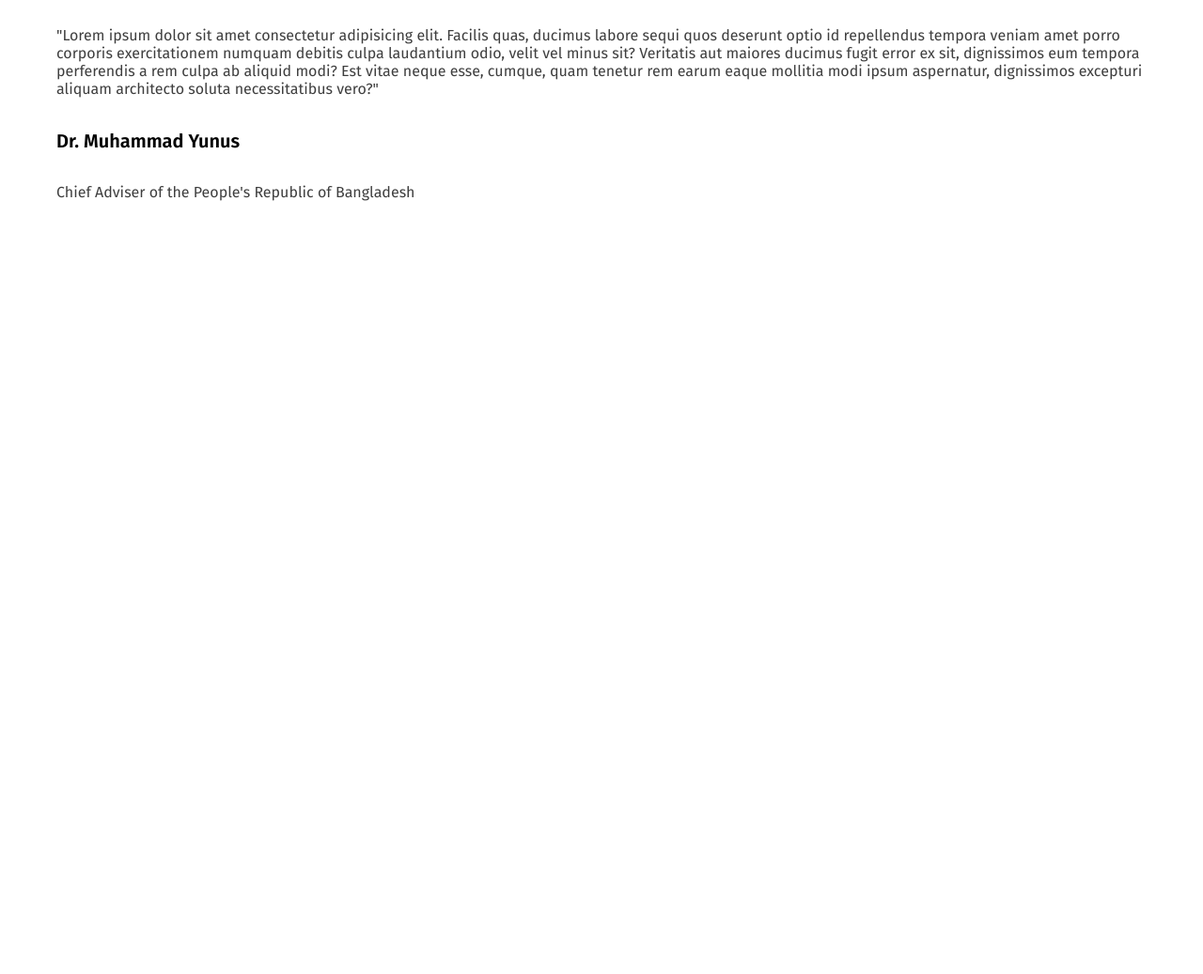
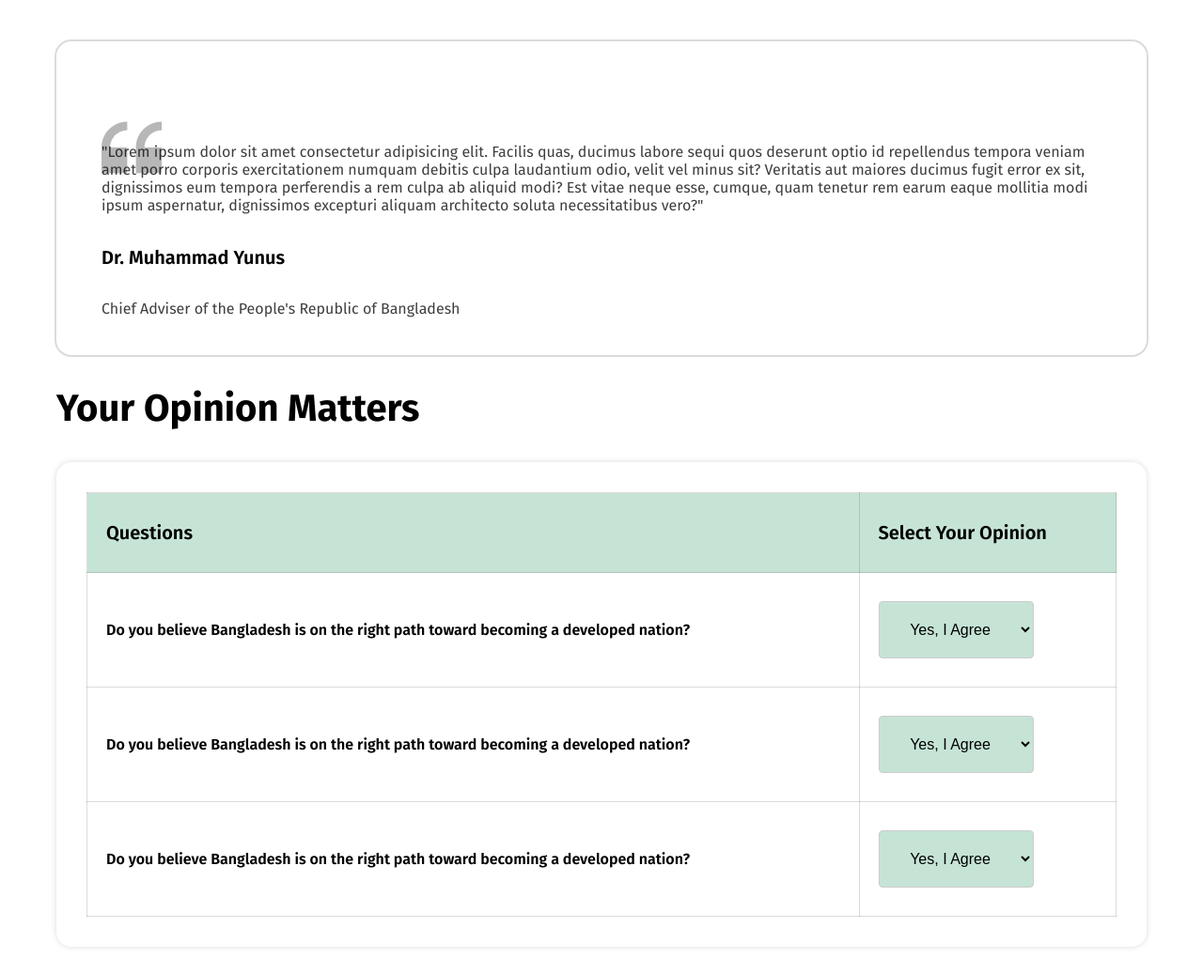
Before and after one commit to abdullah0153757/Assignment-1-practice, a plain HTML site: page Assignment-1-practice/index.html in a window 1280 px wide. Shown: the part 1760-2797 px from the top of the page at 94% size. Before the commit the page ends 2034 px from the top, so only its background shows below. Drawn offline with Linux system fonts and the light colour scheme.

Commit message:
added opinion part done

```diff
--- a/Assignment-1-practice/index.html
+++ b/Assignment-1-practice/index.html
@@ -131,13 +131,60 @@
                     </div>
                 </div>
              </div>
-
+                <!-- vision footer -->
              <div class="vision-footer">
                 <span><img id="quote-icon" src="assets/quote-bg.png" alt=""></span>
                 <p>"Lorem ipsum dolor sit amet consectetur adipisicing elit. Facilis quas, ducimus labore sequi quos deserunt optio id repellendus tempora veniam amet porro corporis exercitationem numquam debitis culpa laudantium odio, velit vel minus sit? Veritatis aut maiores ducimus fugit error ex sit, dignissimos eum tempora perferendis a rem culpa ab aliquid modi? Est vitae neque esse, cumque, quam tenetur rem earum eaque mollitia modi ipsum aspernatur, dignissimos excepturi aliquam architecto soluta necessitatibus vero?"</p>
                 <h5>Dr. Muhammad Yunus</h5>
                 <p>Chief Adviser of the People's Republic of Bangladesh</p>
             </div>
+        </section>
+
+        <!-- opinion styles -->
+
+        <section class="option-section">
+            <h2>Your Opinion Matters</h2>
+            <div class="opinion-container">
+
+                <table>
+                    <tr>
+                        <th>Questions</th>
+                        <th>Select Your Opinion</th>
+                    </tr>
+                    <tr>
+                        <td>Do you believe Bangladesh is on the right path toward becoming a developed nation?</td>
+                        <td>
+                            <select>
+                                <option value="">Yes, I Agree</option>
+                                <option value="">No, I Disagree</option>
+                                <option value="">Neutral</option>
+                            </select>
+                        </td>
+                    </tr>
+                    <tr>
+                        <td>Do you believe Bangladesh is on the right path toward becoming a developed nation?</td>
+                        <td>
+                            <select>
+                                <option value="">Yes, I Agree</option>
+                                <option value="">No, I Disagree</option>
+                                <option value="">Neutral</option>
+                            </select>
+                        </td>
+                    </tr>
+                    <tr>
+                        <td>Do you believe Bangladesh is on the right path toward becoming a developed nation?</td>
+                        <td>
+                            <select>
+                                <option value="">Yes, I Agree</option>
+                                <option value="">No, I Disagree</option>
+                                <option value="">Neutral</option>
+                            </select>
+                        </td>
+                    </tr>
+                </table>
+
+            </div>
+
         </section>
 
     </main>
--- a/Assignment-1-practice/styles/style.css
+++ b/Assignment-1-practice/styles/style.css
@@ -174,6 +174,12 @@
 }
 
 /* vision footer */
+.vision-footer{
+    border-radius: 16px;
+    padding: 24px 48px;
+    box-shadow: 0px 0px 0px 2px rgba(14, 14, 14, 0.15);
+    margin-top: 32px;
+}
 .vision-footer p{
     color: rgba(14, 14, 14, 0.8);
     font-size: 16px;
@@ -182,12 +188,53 @@
     font-size: 20px;
     font-weight: 600;
 }
+#quote-icon{
+    position: relative;
+    bottom: -57px;
+}
 
-#quote-icon {
-    background-image: url(../assets/quote-bg.png);
-    position: absolute;
-    bottom: 50px;
-    font-size: 50px;
-    color: rgba(0, 0, 0, 0.1);
-    font-family: serif;
+/* opinion section styles */
+.option-section h2{
+    font-size: 40px;
+    font-weight: 700;
 }
+
+.opinion-container{
+    border-radius: 16px;
+    padding: 32px;
+    box-shadow: 0px 0px 6px  rgba(14, 14, 14, 0.15);
+    margin: auto;
+}
+table{
+    width: 100%;
+    border-collapse: collapse;
+}
+th, td{
+    padding: 30px 20px;
+    text-align: left;
+    border: 1px solid rgba(14, 14, 14, 0.15);
+}
+th{
+    background-color: #C6E4D6;
+    font-size: 20px;
+    font-weight: 600;
+}
+td{
+    font-size: 16px;
+    font-weight: 600;
+    text-align: left;
+}
+select{
+    font-size: 16px;
+    font-weight: 500;
+    padding: 20px;
+    border: 1px solid #ccc;
+    background-color: #C6E4D6;
+    border-radius: 4px;
+}
+td, select{
+    text-align: center;
+}
+tr, td{
+    text-align: left;
+}
```
